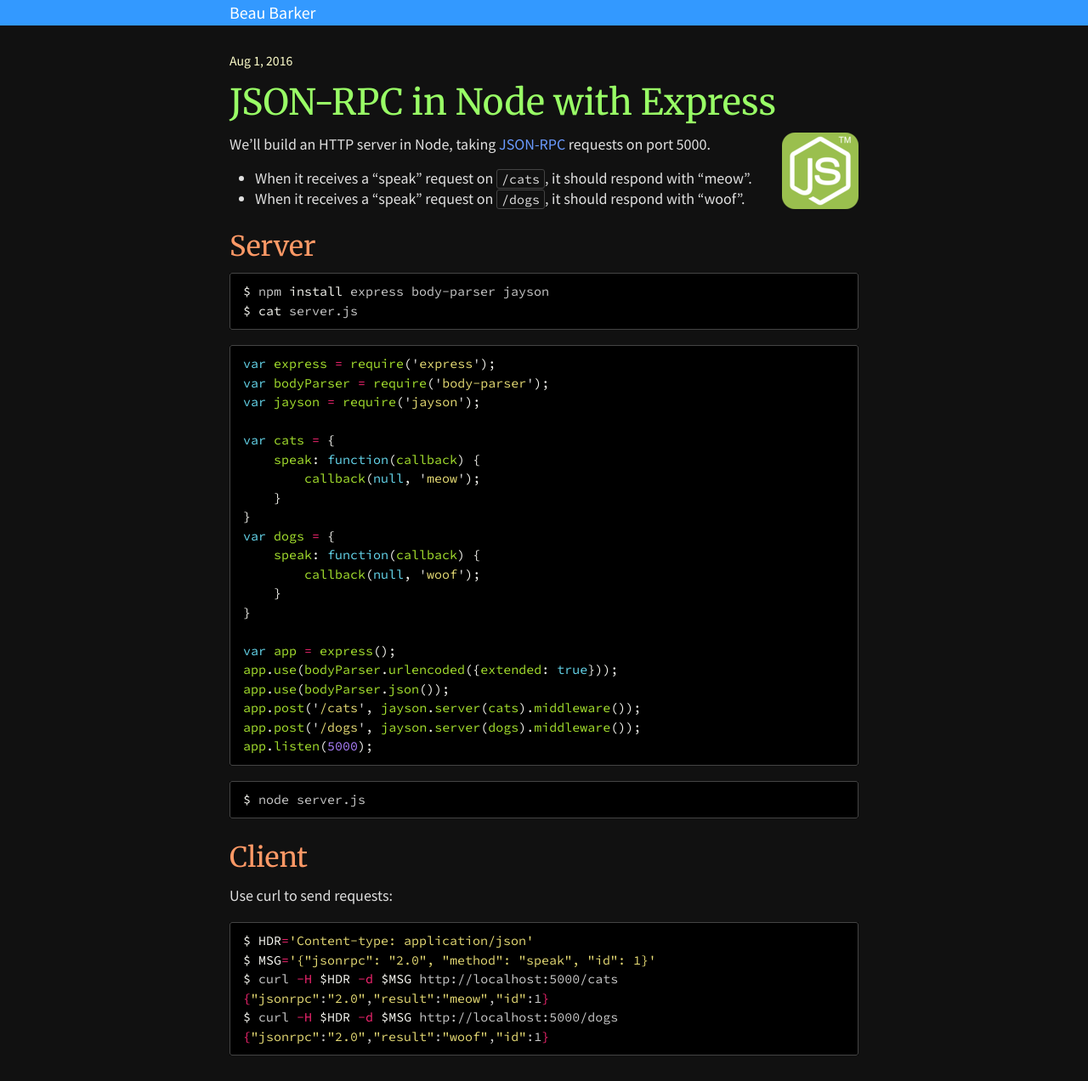
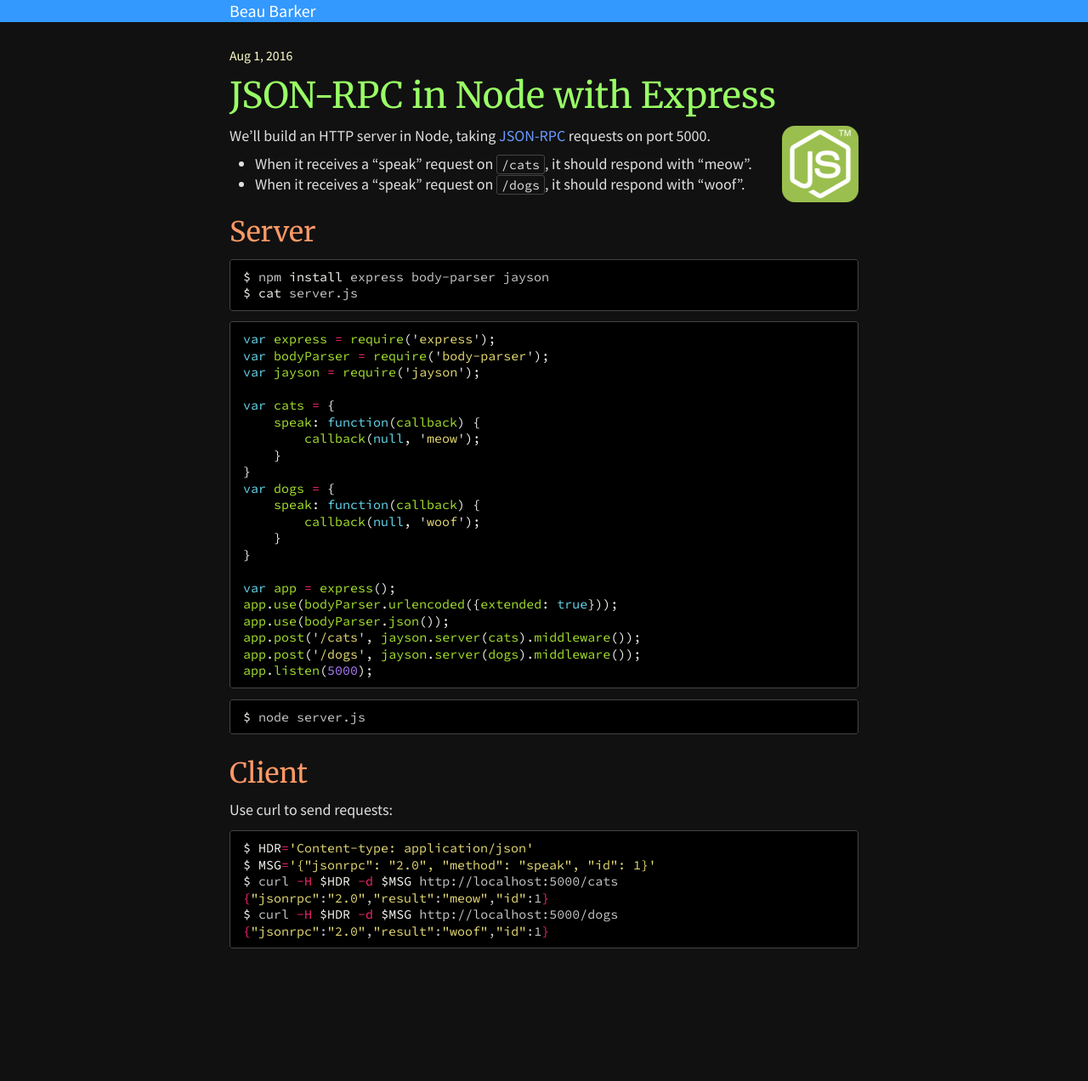
Before and after one commit to explodinglabs/explodinglabs.github.io, a Jekyll site: the page built from _jsonrpc/node.markdown, in a window 1280 px wide. Shown: the whole page at 85% size. Built offline with Jekyll 4.4.1, drawn with Linux system fonts in a browser that asks for light colours; comment, search, counter and statistics services are not loaded; after the commit the page ends 1146 px from its top, so only the background shows below that.

Commit message:
Less line spacing

```diff
--- a/_sass/_base.scss
+++ b/_sass/_base.scss
@@ -39,7 +39,7 @@ h1, h2, h3, h4, h5, h6 {
 p, blockquote, pre,
 ul, ol, dl, figure,
 %vertical-rhythm {
-    margin-bottom: 1em;
+    margin-bottom: 0.7em;
 }
 
 /**
--- a/css/main.scss
+++ b/css/main.scss
@@ -8,7 +8,7 @@ $base-font-family: 'Source sans pro', sans-serif;
 $base-font-size: 18px;
 $base-font-weight: 100;
 $small-font-size: $base-font-size * 0.875;
-$base-line-height: 1.5;
+$base-line-height: 1.3;
 
 $page-title-color: #9f6;
 $h1-color: #f96;
```
